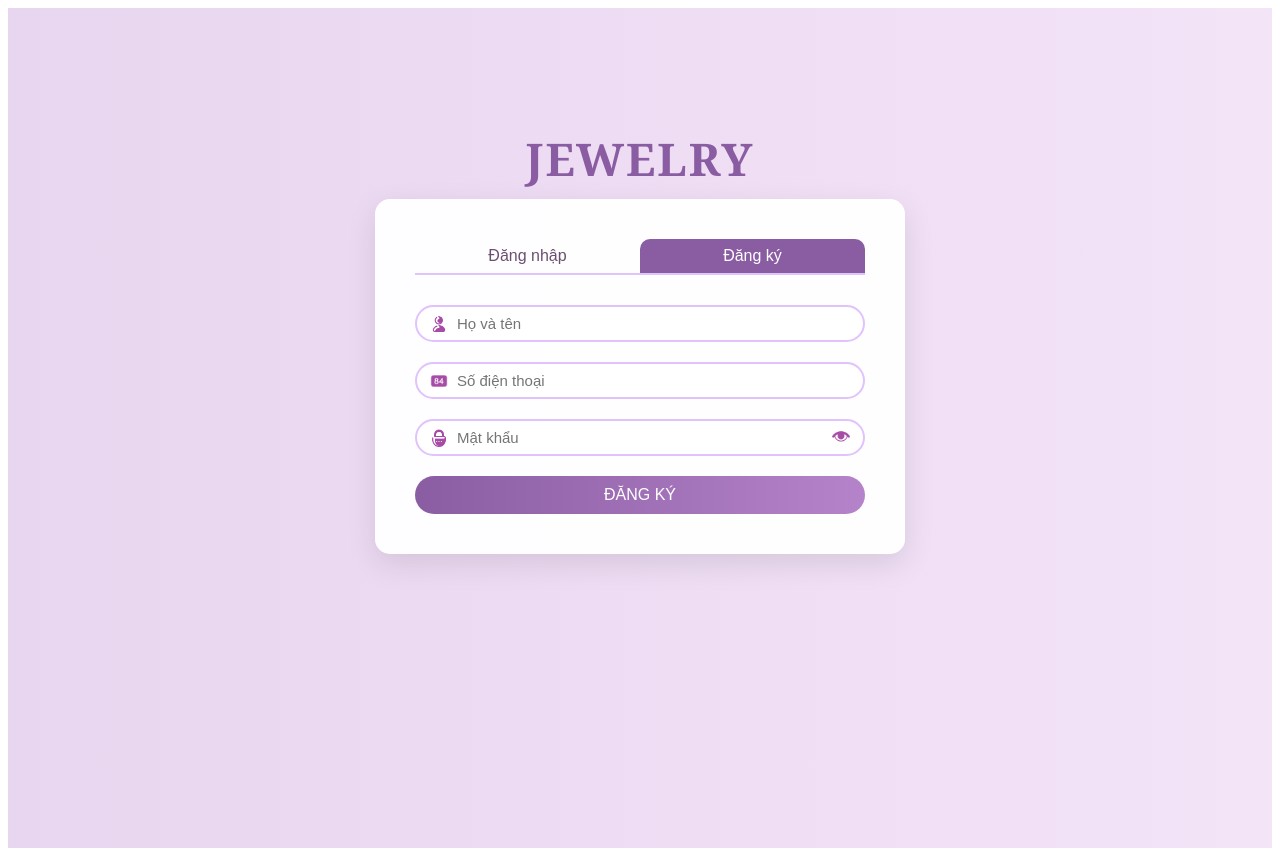
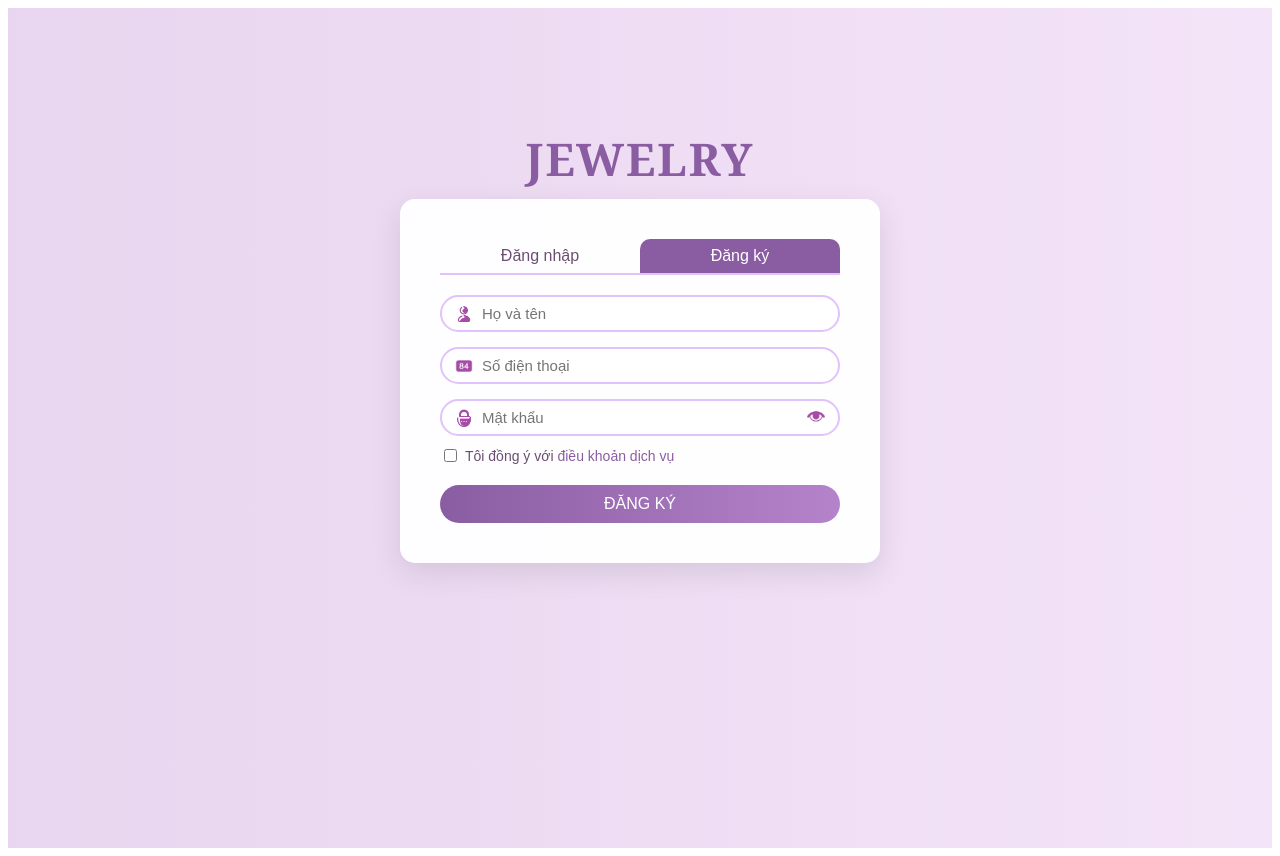
Before and after one commit to DoQuynh24/DoAn3_ReactJS, a Next.js app in the folder FE_Jewelry/: page /user/login in a window 1280 px wide. Both pictures are taken after a click on the button "Đăng ký". Built offline with nearby package versions, Linux system fonts and the light colour scheme.

Commit message:
complete login and signup

```diff
--- a/FE_Jewelry/app/user/components/styleComponent.css
+++ b/FE_Jewelry/app/user/components/styleComponent.css
@@ -1,30 +1,24 @@
 * {
-  margin: 0;
-  padding: 0;
+
   box-sizing: border-box;
   font-family: 'Arial', sans-serif;
 }
-
-/* Main */
 #main {
   width: 100%;
   height: 160px;
   position: relative;
 }
-/* Content */
 #content {
-  min-height: calc(100vh - 510px); /* 100vh - (top-bar 100px + header 60px + footer 350px) */
+  min-height: calc(100vh - 510px);
 }
 
-/* Footer */
 #footer {
   width: 100%;
   height: 350px;
   background: linear-gradient(90deg, #f8dff6, #e3e3e3);
   padding: 20px 0;
-  margin-top: 20px; /* Thêm khoảng cách trên để tách biệt với content */
+  margin-top: 20px;
 }
-/* Top Bar */
 #top-bar {
   position: fixed;
   top: 0;
@@ -95,7 +89,6 @@
   transform: scale(1.1);
 }
 
-/* User Panel */
 .user-panel {
   position: fixed;
   top: 100px;
@@ -105,7 +98,6 @@
   background: linear-gradient(90deg, #f8dff6, #e3e3e3);
   z-index: 1000;
   transition: right 0.3s ease-in-out;
-  overflow-y: auto;
 }
 
 .user-panel.open {
@@ -113,7 +105,7 @@
 }
 
 .user-panel-content {
-  padding: 15px;
+  padding-left: 15px;
   background-color: white;
   box-shadow: 0 2px 5px rgba(0, 0, 0, 0.1);
   position: relative;
@@ -122,7 +114,7 @@
   align-items: center;
 }
 
-.user-panel-content h1 {
+.user-panel-content p {
   font-size: 20px;
   font-weight: bold;
   text-transform: uppercase;
@@ -133,6 +125,7 @@
   background: none;
   border: none;
   cursor: pointer;
+  padding-top: 15px;
 }
 
 .user-panel .close-btn img {
--- a/FE_Jewelry/app/user/login/page.tsx
+++ b/FE_Jewelry/app/user/login/page.tsx
@@ -13,6 +13,7 @@ export default function Login() {
   const [password, setPassword] = useState("");
   const [fullName, setFullName] = useState("");
   const [error, setError] = useState("");
+  const [agreeTerms, setAgreeTerms] = useState(false);
   const router = useRouter();
 
   const handleLogin = async (e: React.FormEvent) => {
@@ -24,25 +25,20 @@ export default function Login() {
         phone_number: phoneNumber,
         password,
       });
-      console.log('API response:', response.data); // Log response từ API
 
       if (response.data.success) {
-        // Lưu token vào localStorage
         localStorage.setItem("token", response.data.token);
-
-        // Lưu thông tin người dùng vào localStorage, bao gồm perID
         const userInfo = {
           full_name: response.data.full_name || "Người dùng",
           phone_number: phoneNumber,
-          perID: response.data.perID, // Lưu perID
+          perID: response.data.perID,
+          role: response.data.role,
         };
-        console.log('Saving userInfo to localStorage:', userInfo); // Log userInfo trước khi lưu
         localStorage.setItem("userInfo", JSON.stringify(userInfo));
-        console.log('localStorage userInfo after saving:', localStorage.getItem("userInfo")); // Log dữ liệu sau khi lưu
-
-        // Chuyển hướng dựa trên vai trò
+        console.log('localStorage userInfo after saving:', localStorage.getItem("userInfo"));
+        console.log("Navigating to:", response.data.role === "Admin" ? "/admin/products" : "/user/products");
         if (response.data.role === "Admin") {
-          router.push("/admin/products");
+          router.push("/admin/home");
         } else if (response.data.role === "Khách hàng") {
           router.push("/user/products");
         }
@@ -51,9 +47,15 @@ export default function Login() {
       setError(err.response?.data?.message || "Đăng nhập thất bại");
     }
   };
+
   const handleRegister = async (e: React.FormEvent) => {
     e.preventDefault();
     setError("");
+
+    if (!agreeTerms) {
+      setError("Vui lòng đồng ý với điều khoản dịch vụ!");
+      return;
+    }
 
     try {
       const response = await axios.post("http://localhost:4000/auth/register", {
@@ -69,6 +71,10 @@ export default function Login() {
     } catch (err: any) {
       setError(err.response?.data?.message || "Đăng ký thất bại");
     }
+  };
+
+  const handleForgotPassword = () => {
+    alert("Vui lòng nhập số điện thoại để khôi phục mật khẩu!");
   };
 
   return (
@@ -125,6 +131,14 @@ export default function Login() {
                   />
                 </button>
               </div>
+              <div className="forgot-password">
+                <p  className="forgot-password-link">
+                  Bạn đã có tài khoản
+                </p>
+                <button type="button" onClick={handleForgotPassword} className="forgot-password-link">
+                  Quên mật khẩu?
+                </button>
+              </div>
               {error && <p className="error-message">{error}</p>}
               <button type="submit" className="auth-button">
                 ĐĂNG NHẬP
@@ -155,7 +169,7 @@ export default function Login() {
               <div className="input-group">
                 <Image src="/images/password.png" alt="password" width={18} height={18} className="input-icon" />
                 <input
-                  type={showRegisterPassword ? "text" : "password"}
+                  type={showRegisterPassword ? "text" : ""}
                   placeholder="Mật khẩu"
                   value={password}
                   onChange={(e) => setPassword(e.target.value)}
@@ -174,6 +188,14 @@ export default function Login() {
                   />
                 </button>
               </div>
+              <div className="terms-checkbox">
+                <input
+                  type="checkbox"
+                  checked={agreeTerms}
+                  onChange={(e) => setAgreeTerms(e.target.checked)}
+                />
+                <label>Tôi đồng ý với <a href="/terms">điều khoản dịch vụ</a></label>
+              </div>
               {error && <p className="error-message">{error}</p>}
               <button type="submit" className="auth-button">
                 ĐĂNG KÝ
--- a/FE_Jewelry/app/user/login/styleLogin.css
+++ b/FE_Jewelry/app/user/login/styleLogin.css
@@ -1,5 +1,6 @@
+
 .auth-page {
-    min-height: 100vh;
+    height: 100vh;
     background: linear-gradient(90deg, #e8d5ef, #f4e4f8);
     display: block;
     justify-content: center;
@@ -13,10 +14,12 @@
     border-radius: 15px;
     box-shadow: 0 10px 30px rgba(0, 0, 0, 0.1);
     width: 100%;
-    max-width: 450px;
+    max-width: 400px;
     backdrop-filter: blur(5px);
     margin: 0px auto;
+    height: auto;
 }
+
 h1 {
     text-align: center;
     color: #8a5da3;
@@ -31,7 +34,7 @@ h1 {
 .tabs {
     display: flex;
     border-bottom: 2px solid #e0c3fc;
-    margin-bottom: 30px;
+    margin-bottom: 20px;
 }
 
 .tab-button {
@@ -55,8 +58,8 @@ h1 {
     color: #8a5da3;
 }
 
-.input-group {
-    margin-bottom: 20px;
+.input-group  {
+    margin-top: 15px ;
     position: relative;
     display: flex;
     align-items: center;
@@ -109,3 +112,56 @@ h1 {
     transform: translateY(-2px);
     box-shadow: 0 5px 15px rgba(138, 93, 163, 0.4);
 }
+
+.forgot-password {
+    display: flex;
+    justify-content: space-between;
+
+}
+
+.forgot-password-link {
+    background: none;
+    border: none;
+    color: #8a5da3;
+    cursor: pointer;
+    font-size: 14px;
+
+    transition: all 0.3s ease;
+}
+
+.forgot-password-link:hover {
+    text-decoration: underline;
+    color: #6b4e71;
+}
+
+.terms-checkbox {
+    display: flex;
+    align-items: center;
+    margin-top: 10px;
+    margin-bottom: 20px;
+}
+
+.terms-checkbox input {
+    margin-right: 8px;
+}
+
+.terms-checkbox label {
+    font-size: 14px;
+    color: #6b4e71;
+}
+
+.terms-checkbox a {
+    color: #8a5da3;
+    text-decoration: none;
+}
+
+.terms-checkbox a:hover {
+    text-decoration: underline;
+}
+
+.error-message {
+    color: #ff4d4d;
+    font-size: 14px;
+    margin-bottom: 20px;
+    text-align: center;
+}
```
Also changed, not shown: FE_Jewelry/app/admin/components/page.tsx (+32 -6 lines), FE_Jewelry/app/admin/components/styleAdmin.css (+6 -2 lines), FE_Jewelry/app/user/components/page.tsx (+8 -6 lines), 1 other file (tests, documents, lock files or other folders).
